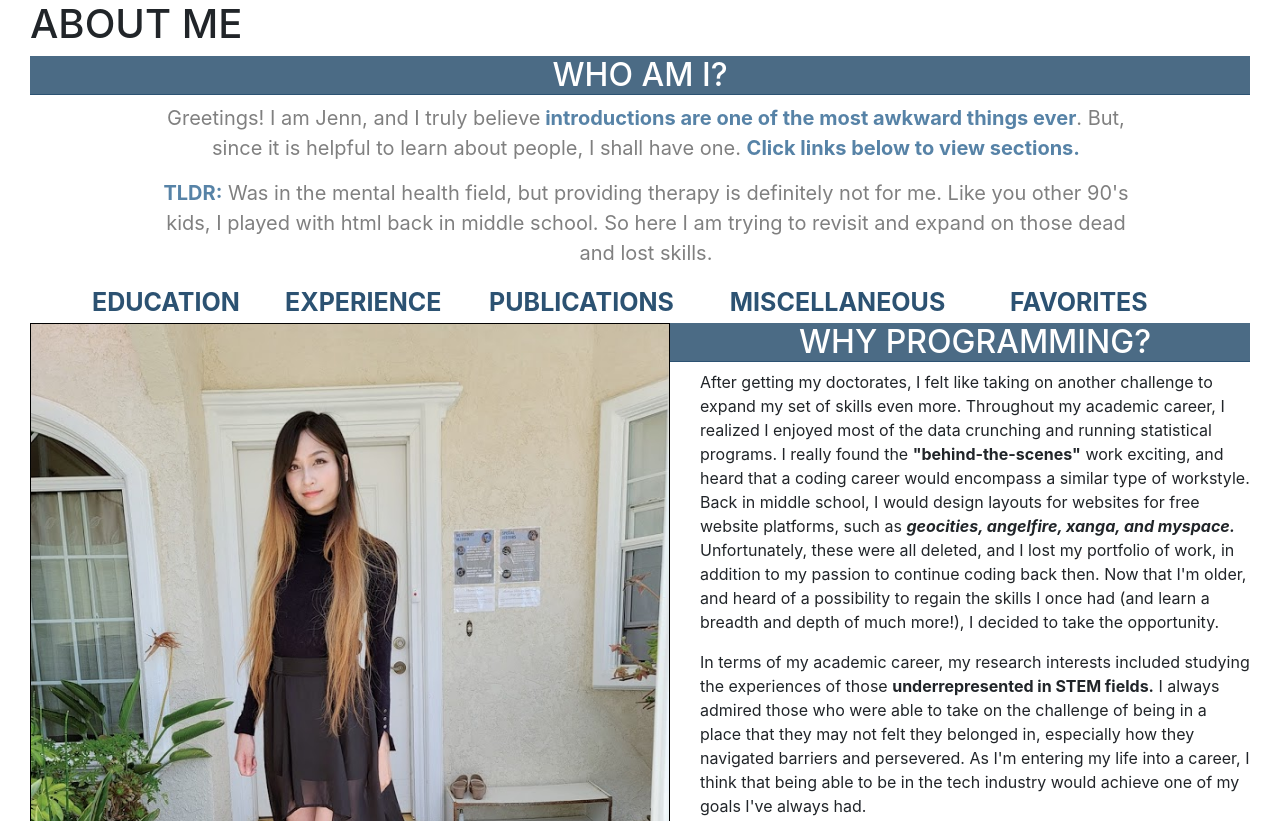
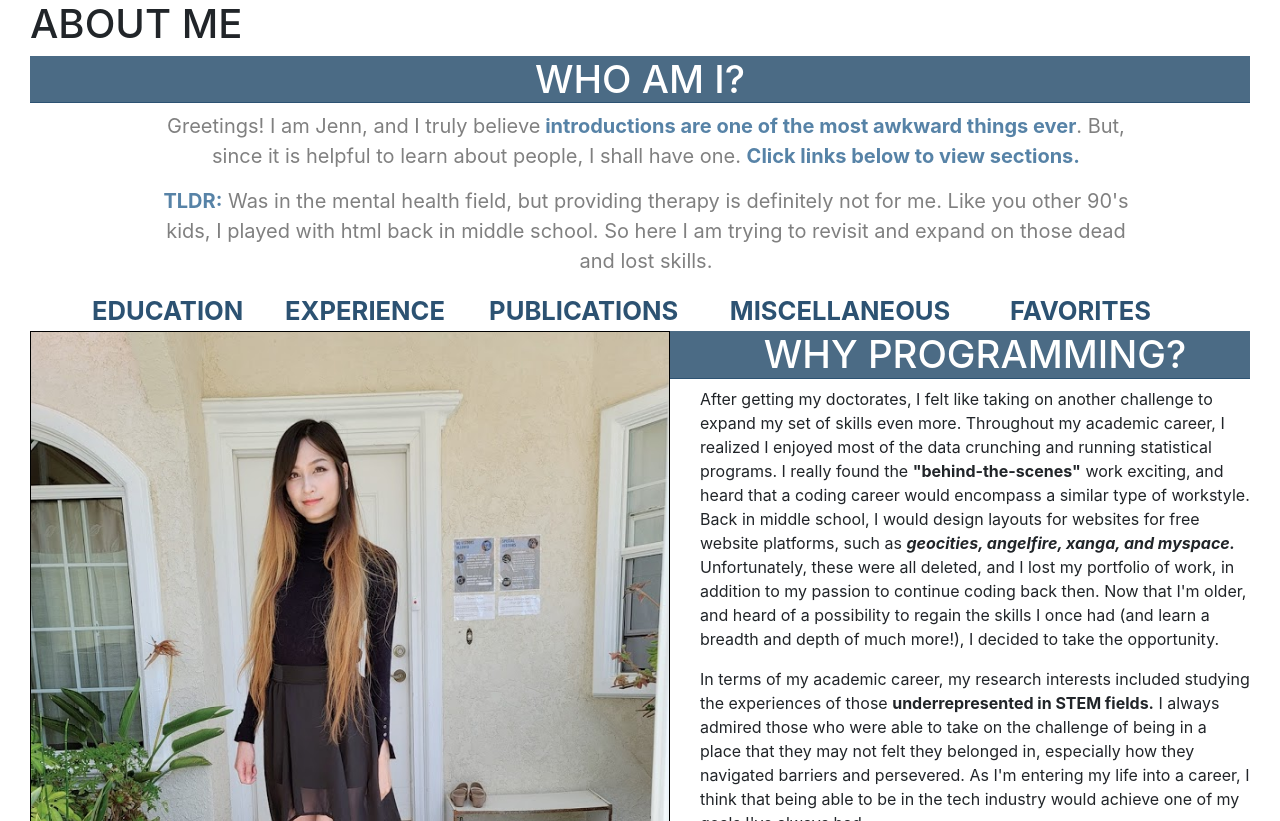
Before and after one commit to bordonj/epicodus-portfolio, a plain HTML site: page about.html in a window 1280 px wide. Shown: the top 821 px of the page. Drawn offline with nearby package versions, Linux system fonts and the light colour scheme.

Commit message:
adjust font-size for table links and h2 when resizing

```diff
--- a/css/styles.css
+++ b/css/styles.css
@@ -4,6 +4,7 @@ html, body {
   height: 70%;
   margin: 0 15px;
 }
+
 iframe {
   border: 0px;
   width: 100%;
@@ -77,6 +78,7 @@ h2 {
   background-color: rgb(75, 107, 133);
   border-bottom: 1px solid rgb(44, 82, 114);
   text-align: center;
+  font-size: 3vw;
 }
 
 .intro p {
@@ -115,7 +117,7 @@ a:hover {
 }
 
 table a {
-  font-size: 25px;
+  font-size: 2vw;
 }
 
 /* media */
```
